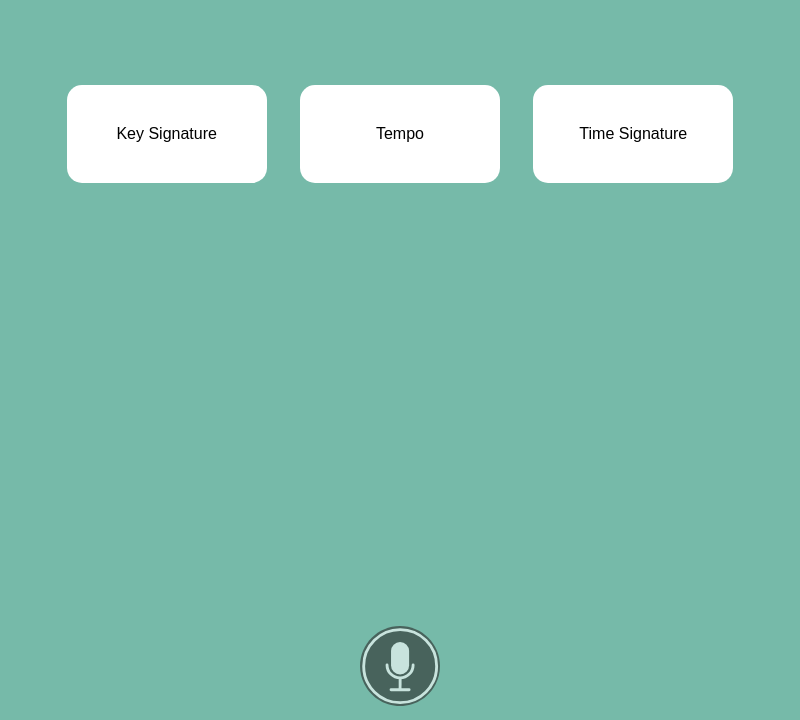
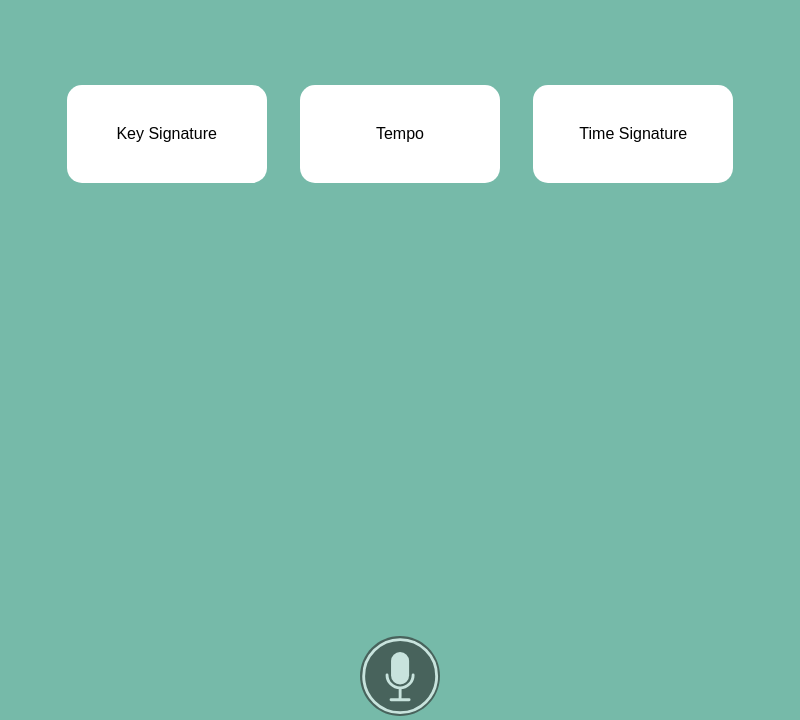
Before and after one commit to JustRia/Noteable, an Electron app: page index.html in a window 800 px wide. Shown: the part 80-800 px from the top of the page. Drawn offline with Linux system fonts and the light colour scheme; no server answers.

Commit message:
microphone stays at bottom unless scrolling happens

```diff
--- a/main.css
+++ b/main.css
@@ -12,6 +12,10 @@
 /*** The Basics ****/
 /*******************/
 body {
+    display: flex;
+    flex-direction: column;
+    min-height: 100vh;
+    margin: 0;
     background-color: #76BAA9;
     color: white;
     font-family: "Arial", "Verdana";
@@ -73,15 +77,14 @@ h1, h2, h3, h4, h5, h6, p {
 /*******************/
 #main-content {
     margin-top: 45px;
+    flex: 1; /* takes up rest of space of window so microphone is at the bottom of the screen */
 }
 
 /*******************/
 /**** Mic Icon *****/
 /*******************/
 #mic-icon {
-    position: absolute;
     bottom: 10px;
-    position: absolute;
     margin-left: auto;
     margin-right: auto;
     left: 0;
```
